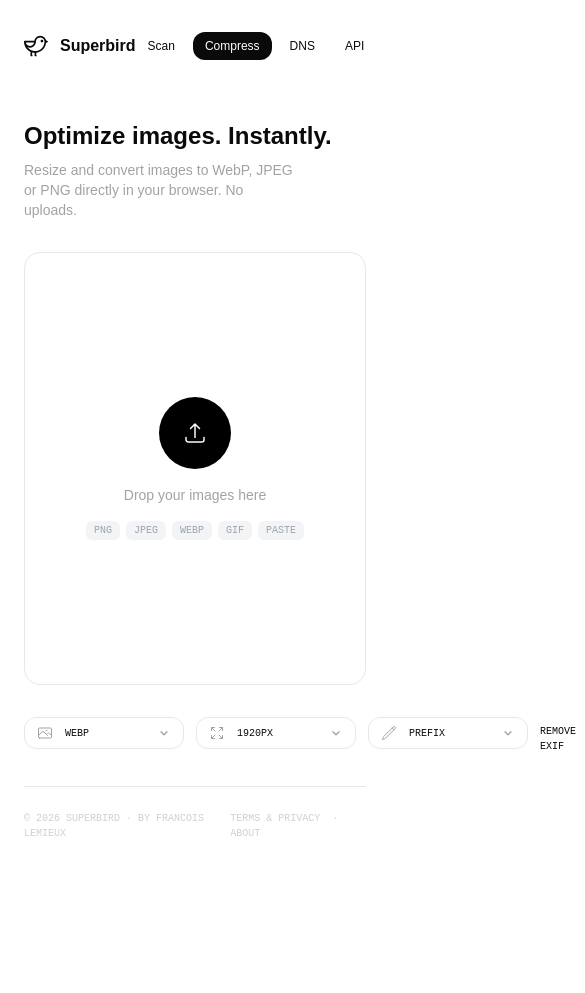
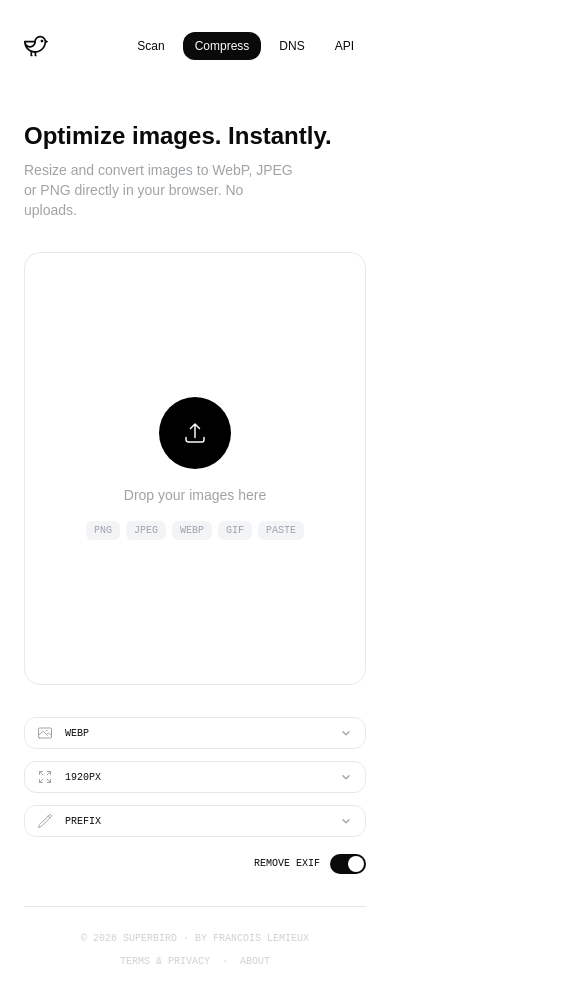
Before and after one commit to frvncois/superbird, a Vue app: page /compress in a window 390 px wide. Shown: the top 993 px of the page, 585 px wide, since content can reach past the window. Before the commit the page ends 865 px from the top, so only its background shows below. Built offline with nearby package versions, Linux system fonts and the light colour scheme.

Commit message:
Responsive

```diff
--- a/src/components/CompressSettings.vue
+++ b/src/components/CompressSettings.vue
@@ -19,7 +19,7 @@ const wrapperStyle = computed(() => ({
 </script>
 
 <template>
-  <div class="flex gap-3" :style="wrapperStyle">
+  <div class="flex flex-col sm:flex-row gap-3" :style="wrapperStyle">
     <UiDropdown :icon="PhotoIcon" text="Format" :value="format.toUpperCase()">
       <UiSelect v-model="format" :options="['png', 'jpeg', 'webp']" />
     </UiDropdown>
--- a/src/components/HomeTools.vue
+++ b/src/components/HomeTools.vue
@@ -16,7 +16,7 @@ function cardStyle(i: number) {
 
 <template>
   <section>
-    <div class="grid grid-cols-2 gap-3">
+    <div class="grid grid-cols-1 sm:grid-cols-2 gap-3">
       <UiCard
         :icon="MagnifyingGlassIcon"
         title="Scan Website"
--- a/src/components/ScanStats.vue
+++ b/src/components/ScanStats.vue
@@ -7,7 +7,7 @@ const { status, scores } = storeToRefs(useScanStore())
 </script>
 
 <template>
-  <div v-if="status === 'done'" class="grid grid-cols-4 gap-3">
+  <div v-if="status === 'done'" class="grid grid-cols-2 sm:grid-cols-4 gap-3">
     <ItemStats
       label="Performance"
       :score="scores?.performance ?? null"
--- a/src/components/shared/SharedFooter.vue
+++ b/src/components/shared/SharedFooter.vue
@@ -13,7 +13,7 @@ const { open } = useAboutModal()
 
 <template>
   <footer :style="footerStyle">
-    <div class="flex justify-between border-t py-6 text-[10px] text-secondary/50 font-mono uppercase">
+    <div class="flex flex-col items-center sm:flex-row sm:justify-between gap-2 border-t py-6 text-[10px] text-secondary/50 font-mono uppercase">
       <div>© 2026 Superbird · by <a href="https://frvncois.com" target="_blank" rel="noopener noreferrer" class="cursor-pointer hover:text-secondary transition-colors duration-[250ms]">Francois Lemieux</a></div>
       <div class="space-x-3">
         <RouterLink to="/terms" class="cursor-pointer hover:text-secondary transition-colors duration-[250ms]">Terms & Privacy</RouterLink>
--- a/src/components/shared/SharedHeader.vue
+++ b/src/components/shared/SharedHeader.vue
@@ -20,7 +20,7 @@ const isHome = computed(() => route.path === '/')
           :class="isHome ? 'opacity-0 group-hover:opacity-100' : 'opacity-100'"
         />
       </div>
-      <h1 class="font-semibold">Superbird</h1>
+      <h1 class="font-semibold" :class="!isHome ? 'hidden sm:block' : ''">Superbird</h1>
     </RouterLink>
     <nav class="flex items-center gap-1.5">
       <UiButton variant="ghost" size="sm" to="/scan">Scan</UiButton>
--- a/src/components/skeletons/ScanSkeleton.vue
+++ b/src/components/skeletons/ScanSkeleton.vue
@@ -6,7 +6,7 @@ defineProps<{ loading?: boolean }>()
 <template>
   <UiSkeleton :loading="loading">
     <!-- Score circles — 4 columns -->
-    <div class="grid grid-cols-4 gap-3">
+    <div class="grid grid-cols-2 sm:grid-cols-4 gap-3">
       <div v-for="i in 4" :key="i" class="flex flex-col items-center gap-3 rounded-2xl py-6 border">
         <div class="size-14 rounded-full bg-secondary/15" />
         <div class="h-2 w-14 rounded bg-secondary/15" />
--- a/src/components/ui/UiDropdown.vue
+++ b/src/components/ui/UiDropdown.vue
@@ -53,7 +53,7 @@ onUnmounted(() => document.removeEventListener('mousedown', handleOutsideClick))
   <div class="relative shrink-0">
     <button
       ref="triggerRef"
-      class="inline-flex items-center gap-3 h-8 px-3 w-[10em] rounded-xl border text-foreground hover:bg-secondary/10 active:bg-secondary/20 transition-colors cursor-pointer"
+      class="inline-flex items-center gap-3 h-8 px-3 w-full sm:w-[10em] rounded-xl border text-foreground hover:bg-secondary/10 active:bg-secondary/20 transition-colors cursor-pointer"
       @click="toggle"
     >
       <component :is="icon" class="size-4 text-secondary shrink-0" />
--- a/src/router/index.ts
+++ b/src/router/index.ts
@@ -6,6 +6,7 @@ const router = createRouter({
   history: createWebHistory(import.meta.env.BASE_URL),
   linkActiveClass: '',
   linkExactActiveClass: '',
+  scrollBehavior: () => ({ top: 0 }),
   routes: [
     {
       path: '/',
```
